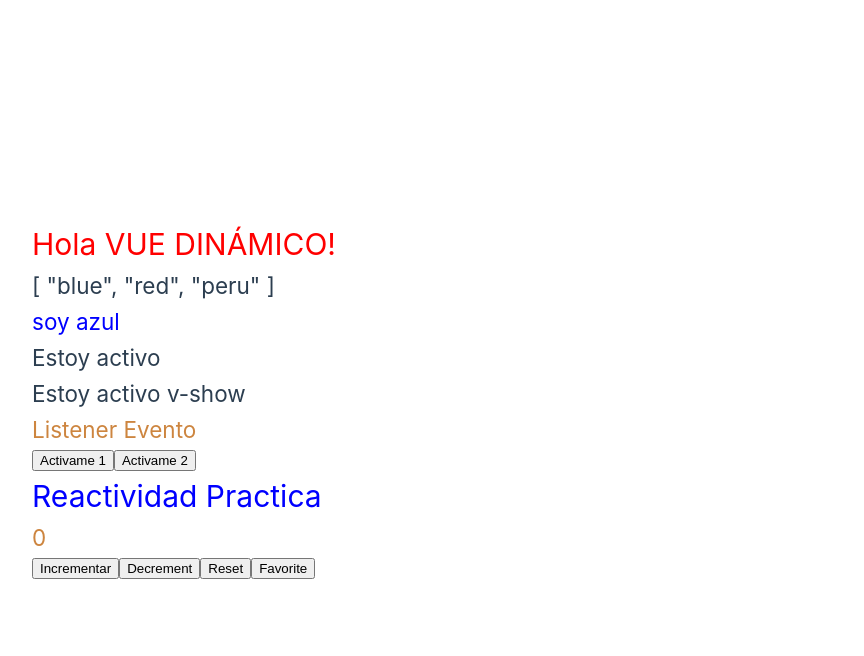
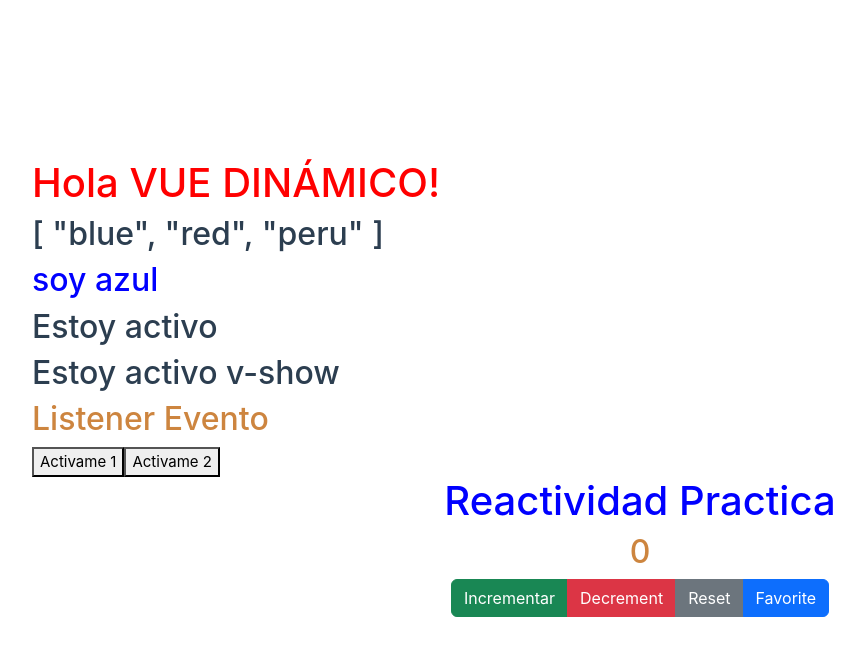
Before and after one commit to JoahanVillalobos/Capacitacion_Vue, a Vue app: page / in a window 1280 px wide. Shown: the top 656 px of the page, without its empty margins (0-864 px from the left). Built offline with nearby package versions, Linux system fonts and the light colour scheme.

Commit message:
feature(index.html App.vue): :sparkles: bootstrap design

```diff
--- a/index.html
+++ b/index.html
@@ -5,6 +5,12 @@
     <link rel="icon" href="/favicon.ico" />
     <meta name="viewport" content="width=device-width, initial-scale=1.0" />
     <title>Mi primer proyecto</title>
+    <link
+      href="https://cdn.jsdelivr.net/npm/bootstrap@5.3.3/dist/css/bootstrap.min.css"
+      rel="stylesheet"
+      integrity="sha384-QWTKZyjpPEjISv5WaRU9OFeRpok6YctnYmDr5pNlyT2bRjXh0JMhjY6hW+ALEwIH"
+      crossorigin="anonymous"
+    />
   </head>
   <body>
     <div id="app" style="width: 100%"></div>
--- a/src/App.vue
+++ b/src/App.vue
@@ -30,8 +30,7 @@
 })
 
 const favorite = computed(() => {
-  const number = favNumber.value.find((num) => num === counter.value);
-  return number || number === 0;
+  return favNumber.value.includes(counter.value)
 })
 
 const addFavorite = () => {
@@ -54,17 +53,21 @@
   <button v-on:click="handleClick">Activame 1</button>
   <button @click="handleClick">Activame 2</button>
 
-  <h1 :style="`color: ${arrayColores[0]}`">Reactividad Practica</h1>
-  <h2 :class="classCounter">{{ counter }}</h2>
-  <button @:click="increment">Incrementar</button>
-  <button @:click="decrement">Decrement</button>
-  <button @:click="reset">Reset</button>
-  <button :disabled="favorite" @:click="addFavorite">Favorite</button>
-  <ul>
-    <li v-for="(item, index) in favNumber" :key="index">
-      {{ item }}
-    </li>
-  </ul>
+  <div class="text-center">
+    <h1 :style="`color: ${arrayColores[0]}`">Reactividad Practica</h1>
+    <h2 :class="classCounter">{{ counter }}</h2>
+    <div class="btn-group">
+      <button @:click="increment" class="btn btn-success">Incrementar</button>
+      <button @:click="decrement" class="btn btn-danger">Decrement</button>
+      <button @:click="reset" class="btn btn-secondary">Reset</button>
+      <button :disabled="favorite" @:click="addFavorite" class="btn btn-primary"> Favorite</button>
+    </div>
+    <ul class="list-group mt-4">
+      <li class="list-group-item list-group-item-primary" v-for="(item, index) in favNumber" :key="index">
+        {{ item }}
+      </li>
+    </ul>
+  </div>
 </template>
 
 <style>
```
